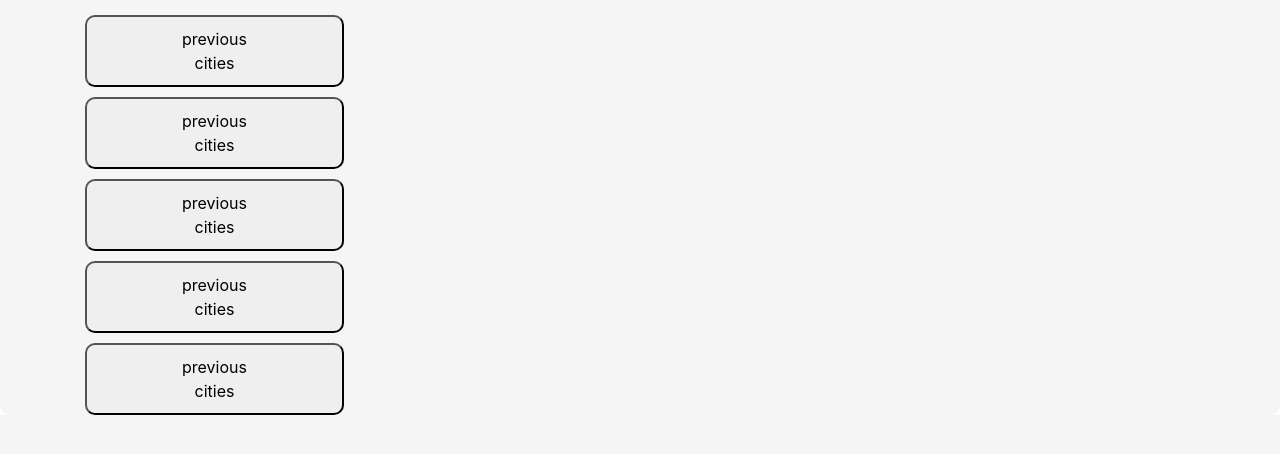
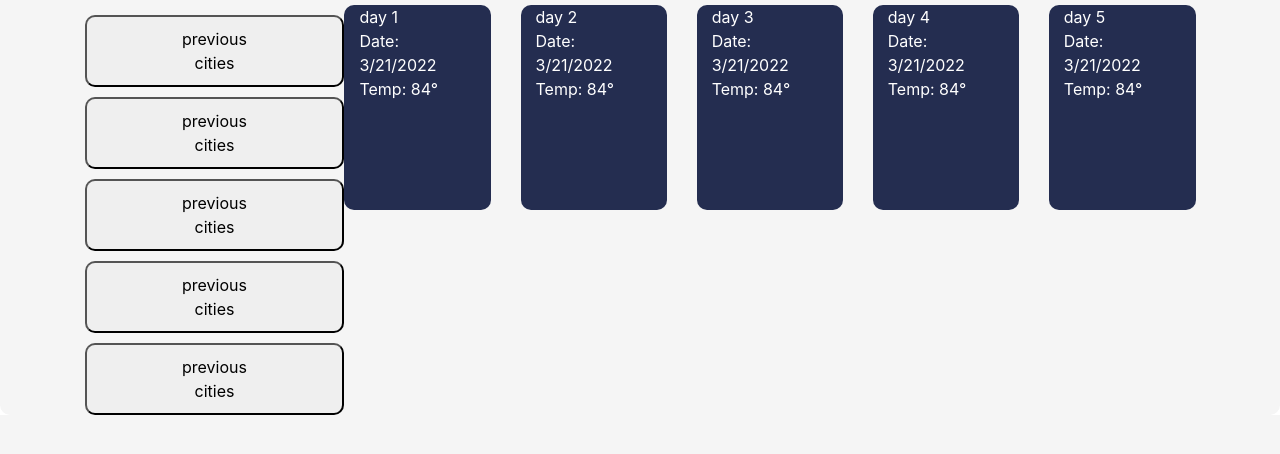
Before and after one commit to Deadpool3413/weather-dashboard, a plain HTML site: page index.html in a window 1280 px wide. Shown: the part 264-718 px from the top of the page. Drawn offline with nearby package versions, Linux system fonts and the light colour scheme.

Commit message:
created my 5 days forecast at the bottom of the screen

```diff
--- a/assets/style/style.css
+++ b/assets/style/style.css
@@ -70,6 +70,20 @@ main {
 
 }
 
+.five-days{
+    display: flex;
+    flex-direction: row;
+    justify-content: space-around;
+}
+
+.day-1, .day-2, .day-3, .day-4, .day-5 {
+    background-color: rgb(36, 45, 80);
+    color: white;
+    padding-bottom: 85px;
+    margin-right: 25px;
+    border-radius: 10px;
+}
+
 .five-day {
     display: flex;
     align-items: center;
--- a/index.html
+++ b/index.html
@@ -50,7 +50,38 @@
                 <h2>5 Day Forecast</h2>
                 <div class="five-day row" id="five-day-forecast">
                     <!-- create the days from js using the id on line 50 -->
-
+                    <div class="row five-days">
+                        <div class="day-1 col-2">
+                            day 1
+                            <div class="date">Date: 3/21/2022</div>
+                            <div class="temp">Temp: 84°</div>
+                            <img src="" alt="" class="icon" />
+                        </div>
+                        <div class="day-2 col-2">
+                            day 2
+                            <div class="date">Date: 3/21/2022</div>
+                            <div class="temp">Temp: 84°</div>
+                            <img src="" alt="" class="icon" />
+                        </div>
+                        <div class="day-3 col-2">
+                            day 3
+                            <div class="date">Date: 3/21/2022</div>
+                            <div class="temp">Temp: 84°</div>
+                            <img src="" alt="" class="icon" />
+                        </div>
+                        <div class="day-4 col-2">
+                            day 4
+                            <div class="date">Date: 3/21/2022</div>
+                            <div class="temp">Temp: 84°</div>
+                            <img src="" alt="" class="icon" />
+                        </div>
+                        <div class="day-5 col-2">
+                            day 5
+                            <div class="date">Date: 3/21/2022</div>
+                            <div class="temp">Temp: 84°</div>
+                            <img src="" alt="" class="icon" />
+                        </div>
+                    </div>
                 </div>
             </div>
         </div>
```
